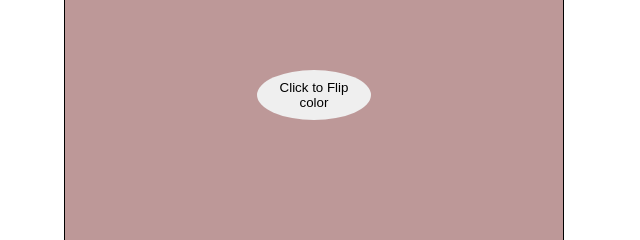
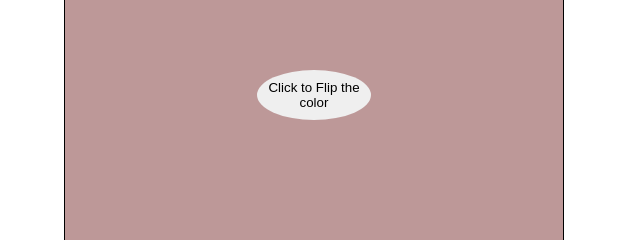
Before and after one commit to vaishali-mandloi/JavaScript27, a plain HTML site: page Color Flipper-1/index.html in a window 1280 px wide. Shown: the part 187-427 px from the top of the page, 0-640 px from the left. Drawn offline with Linux system fonts and the light colour scheme.

Commit message:
add somthing

```diff
--- a/Color Flipper-1/index.html
+++ b/Color Flipper-1/index.html
@@ -8,7 +8,7 @@
   </head>
   <body>
     <div id="container">
-      <button onclick="changeColor()" id="flip_btn">Click to Flip color</button>
+      <button onclick="changeColor()" id="flip_btn">Click to Flip the color</button>
     </div>
     <script src="script.js"></script>
   </body>
```
